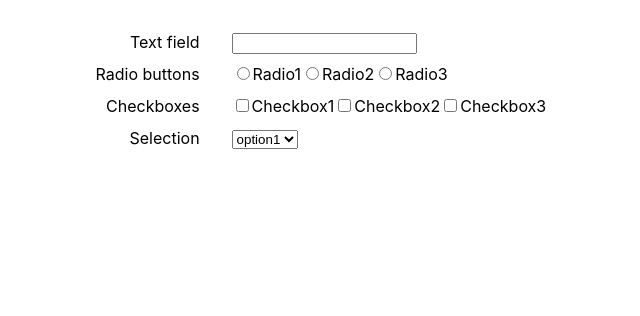
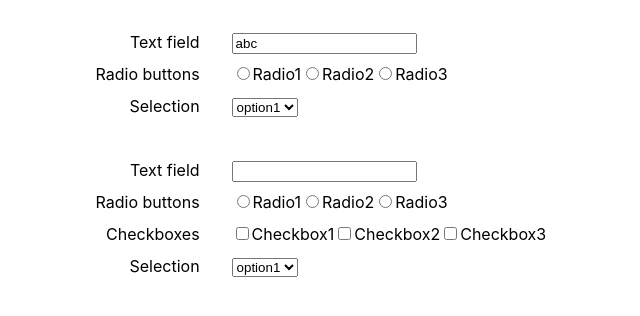
Before and after one commit to chloe463/use-form-group, a React (Create React App) app: page / in a window 1280 px wide. Shown: the top 316 px of the page, without its empty margins (242-882 px from the left). Built offline with nearby package versions, Linux system fonts and the light colour scheme.

Commit message:
feat(Form*): Add FormControl classes and hooks function

```diff
--- a/src/App.tsx
+++ b/src/App.tsx
@@ -1,10 +1,85 @@
-import React, { Component } from 'react';
+import React, { Component, useState } from 'react';
 import './App.css';
 
-class App extends Component {
-  render() {
+import {
+  FormBuilder,
+  FormGroup,
+  FormControl,
+  FieldGroup,
+  FieldControl,
+  Validators,
+  useFormGroup
+} from  "./lib/react-form-control";
+
+const App = () => {
+  const formGroup = useFormGroup({
+    text: ["abc", Validators.required],
+    radio: [0],
+    checkbox: null,
+    select: [1],
+  });
+  console.log(formGroup);
+  console.log(formGroup.values());
+
   return (
     <div className="App">
+      <FieldGroup formGroup={formGroup} render={() => {
+        return (
+          <form className="form">
+            <div className="form__item">
+              <div className="form__item-label">Text field</div>
+              <div className="form__item-field">
+                <FieldControl name="text" render={(props: any) => {
+                  return <input type="text" value={props.value} onChange={props.onChange} />;
+                }}
+                />
+              </div>
+            </div>
+            <div className="form__item">
+              <div className="form__item-label">Radio buttons</div>
+              <div className="form__item-field">
+                <FieldControl name="radio" render={(props: any) => {
+                  return (
+                    <>
+                      <label htmlFor="radio1">
+                        <input id="radio1" type="radio" name="radio" value={1} onChange={props.onChange} />
+                        <span>Radio1</span>
+                      </label>
+                      <label htmlFor="radio2">
+                        <input id="radio2" type="radio" name="radio" value={2} onChange={props.onChange} />
+                        <span>Radio2</span>
+                      </label>
+                      <label htmlFor="radio3">
+                        <input id="radio3" type="radio" name="radio" value={3} onChange={props.onChange} />
+                        <span>Radio3</span>
+                      </label>
+                    </>
+                  );
+                }}>
+                </FieldControl>
+              </div>
+            </div>
+            <div className="form__item">
+              <div className="form__item-label">Selection</div>
+              <div className="form__item-field">
+              <FieldControl name="select" render={(props: any) => {
+                return (
+                  <>
+                    <select name="select" onChange={props.onChange}>
+                      <option value={1}>option1</option>
+                      <option value={2}>option2</option>
+                      <option value={3}>option3</option>
+                    </select>
+                  </>
+                );
+              }}>
+              </FieldControl>
+              </div>
+            </div>
+          </form>
+        );
+      }}>
+      </FieldGroup>
       <form className="form">
         <div className="form__item">
           <div className="form__item-label">Text field</div>
@@ -60,6 +135,5 @@ class App extends Component {
     </div>
   );
 }
-}
 
 export default App;
--- /dev/null
+++ b/src/lib/react-form-control/Field.tsx
@@ -0,0 +1,42 @@
+import React, { Component } from "react";
+
+import { FormControl } from "./FormControl";
+
+export interface FieldProps {
+  name?: string;
+  control: FormControl;
+  render: React.FunctionComponent<any>;
+  onChange?: (e: React.SyntheticEvent<any>)  => void;
+  onFocus?: (e: React.SyntheticEvent<any>)  => void;
+  onBlur?: (e: React.SyntheticEvent<any>)  => void;
+  context: any;
+}
+
+export interface FieldState {
+}
+
+export class Field extends Component<FieldProps, FieldState> {
+  constructor(props: FieldProps, context: any) {
+    super(props);
+    this.context = context;
+  }
+
+  public render() {
+    const { render, children, onChange, onFocus, onBlur, control } = this.props;
+    const props = {
+      children,
+      onChange: (e: React.SyntheticEvent<any>) => {
+        console.log(e.currentTarget.value);
+        control.setValue(e.currentTarget.value);
+        onChange && onChange(e);
+      },
+      onFocus,
+      onBlur,
+      value: control.value,
+      touched: control.touched,
+    };
+    return (
+      render(props, this.context)
+    );
+  }
+}
--- /dev/null
+++ b/src/lib/react-form-control/FieldContext.tsx
@@ -0,0 +1,9 @@
+import { createContext } from "react";
+import { FormGroup } from "./FormGroup";
+
+interface ContextValue {
+  formGroup: FormGroup | null;
+}
+export const { Provider, Consumer } = createContext<ContextValue>({
+  formGroup: null
+});
--- /dev/null
+++ b/src/lib/react-form-control/FieldControl.tsx
@@ -0,0 +1,35 @@
+import React, { Component } from "react";
+
+import { Consumer } from "./FieldContext";
+import { FormControl } from "./FormControl";
+import { Field } from "./Field";
+
+interface FieldControlProps {
+  name?: string;
+  control?: FormControl;
+  render: React.FunctionComponent<any>;
+  onChange?: (e: React.SyntheticEvent<any>)  => void;
+  onFocus?: (e: React.SyntheticEvent<any>)  => void;
+  onBlur?: (e: React.SyntheticEvent<any>)  => void;
+}
+interface FieldControlState {}
+
+interface FieldChildComponentProps {
+}
+
+export class FieldControl extends Component<FieldControlProps, FieldControlState> {
+  constructor(props: FieldControlProps, context: any) {
+    super(props);
+  }
+
+  public render() {
+    return (
+      <Consumer>
+        {contextValue => {
+          const control: FormControl = contextValue.formGroup!.getControl(this.props.name as string);
+          return <Field {...this.props} context={contextValue} control={control} />
+        }}
+      </Consumer>
+    );
+  }
+}
--- /dev/null
+++ b/src/lib/react-form-control/FieldGroup.tsx
@@ -0,0 +1,38 @@
+import React, { Component } from "react";
+
+import { Provider, Consumer } from "./FieldContext";
+import { FormGroup } from "./FormGroup";
+import { FormControl } from "./FormControl";
+
+interface FieldGroupProps {
+  formGroup: FormGroup;
+  render: React.FunctionComponent<any>;
+}
+interface FieldGroupState {
+  [key: string]: any;
+}
+
+
+export class FieldGroup extends Component<FieldGroupProps, FieldGroupState> {
+  constructor(props: FieldGroupProps) {
+    super(props);
+    this.state = {};
+  }
+
+  componentDidMount() {
+    Object.keys(this.props.formGroup.controls).forEach((name: string) => {
+      const control = this.props.formGroup.controls[name];
+      console.log(control);
+      this.setState({ [name]: control.value });
+    });
+  }
+
+  public render() {
+    const { formGroup, render } = this.props;
+    return (
+      <Provider value={{formGroup}}>
+        {render({})}
+      </Provider>
+    );
+  }
+}
--- /dev/null
+++ b/src/lib/react-form-control/FormBuilder.tsx
@@ -0,0 +1,7 @@
+import { FormGroup, GroupOptions } from "./FormGroup";
+
+export class FormBuilder {
+  static group(option: GroupOptions) {
+    return new FormGroup(option);
+  }
+}
--- /dev/null
+++ b/src/lib/react-form-control/FormControl.tsx
@@ -0,0 +1,21 @@
+import { ValidatorErrors, Validator } from "./Validators";
+
+export interface FormControlOption {
+  value: any;
+  validator?: Validator;
+  setValue: (value: any) => void;
+}
+
+export class FormControl {
+  public value: any;
+  public setValue: (value: any) => void;
+  public validator: Validator | null = null;
+  public touched: boolean = false;
+  public errors: ValidatorErrors | null = null;
+
+  constructor(option: FormControlOption) {
+    this.value = option.value;
+    this.validator = option.validator || null;
+    this.setValue = option.setValue;
+  }
+}
--- /dev/null
+++ b/src/lib/react-form-control/FormGroup.tsx
@@ -0,0 +1,72 @@
+import { useState } from "react";
+import { Validator } from "./Validators";
+import { FormControl } from "./FormControl";
+
+type formValue = number | string | boolean | null;
+
+export interface GroupOptions {
+  [key: string]: formValue | [formValue, Validator?] | FormControl;
+}
+
+export class FormGroup {
+  public controls: { [key: string]: FormControl } = {};
+  constructor(options?: GroupOptions) {
+    if (!options) {
+      return;
+    }
+    Object.keys(options).forEach(key => {
+      const option = options[key];
+      if (Array.isArray(option)) {
+        this.controls[key] = new FormControl({
+          value: option[0],
+          validator: option[1] ? option[1] : undefined,
+          setValue: (v) => {}
+        });
+      } else if (option instanceof FormControl) {
+        this.controls[key] = option;
+      } else {
+        this.controls[key] = new FormControl({
+          value: option,
+          setValue: (v) => {}
+        });
+      }
+    });
+  }
+
+  public setControl(key: string, control: FormControl): void {
+    this.controls[key] = control;
+  }
+
+  public getControl(name: string): FormControl {
+    return this.controls[name] || null;
+  }
+
+  public values() {
+    const values: { [key: string]: any } = {};
+    Object.keys(this.controls).forEach((key: string) => {
+      values[key] = this.controls[key].value;
+    });
+    return values;
+  }
+}
+
+interface FormControlHook {
+  [key: string]: FormControl;
+}
+
+export function useFormGroup(formGroupOptions: GroupOptions) {
+  const formGroup = new FormGroup({});
+  Object.keys(formGroupOptions).forEach(key => {
+    const option = formGroupOptions[key];
+    if (Array.isArray(option)) {
+      const [value, setValue] = useState(option[0]);
+      formGroup.setControl(key, new FormControl({ value, setValue }));
+    } else if (option instanceof FormControl) {
+      formGroup.setControl(key, option);
+    } else {
+      const [value, setValue] = useState(option);
+      formGroup.setControl(key, new FormControl({ value, setValue }));
+    }
+  });
+  return formGroup;
+}
--- /dev/null
+++ b/src/lib/react-form-control/Validators.ts
@@ -0,0 +1,18 @@
+export type ValidatorFn = (value: any) => boolean;
+export type ValidatorPromiseFn = (value: any) => Promise<boolean>;
+export type Validator = ValidatorFn | ValidatorPromiseFn;
+export type ValidatorErrors = {
+  [key: string]: any;
+};
+
+export class Validators {
+  static required: ValidatorFn = (value: any) => {
+    if (value === null && value === undefined) {
+      return false;
+    }
+    if (typeof value === "string") {
+      return value !== "";
+    }
+    return true;
+  }
+}
--- /dev/null
+++ b/src/lib/react-form-control/index.tsx
@@ -0,0 +1,6 @@
+export * from "./FormBuilder";
+export * from "./FormControl";
+export * from "./FormGroup";
+export * from "./FieldGroup";
+export * from "./FieldControl";
+export * from "./Validators";
```
Lines whose indentation alone changed are shown as unchanged.
